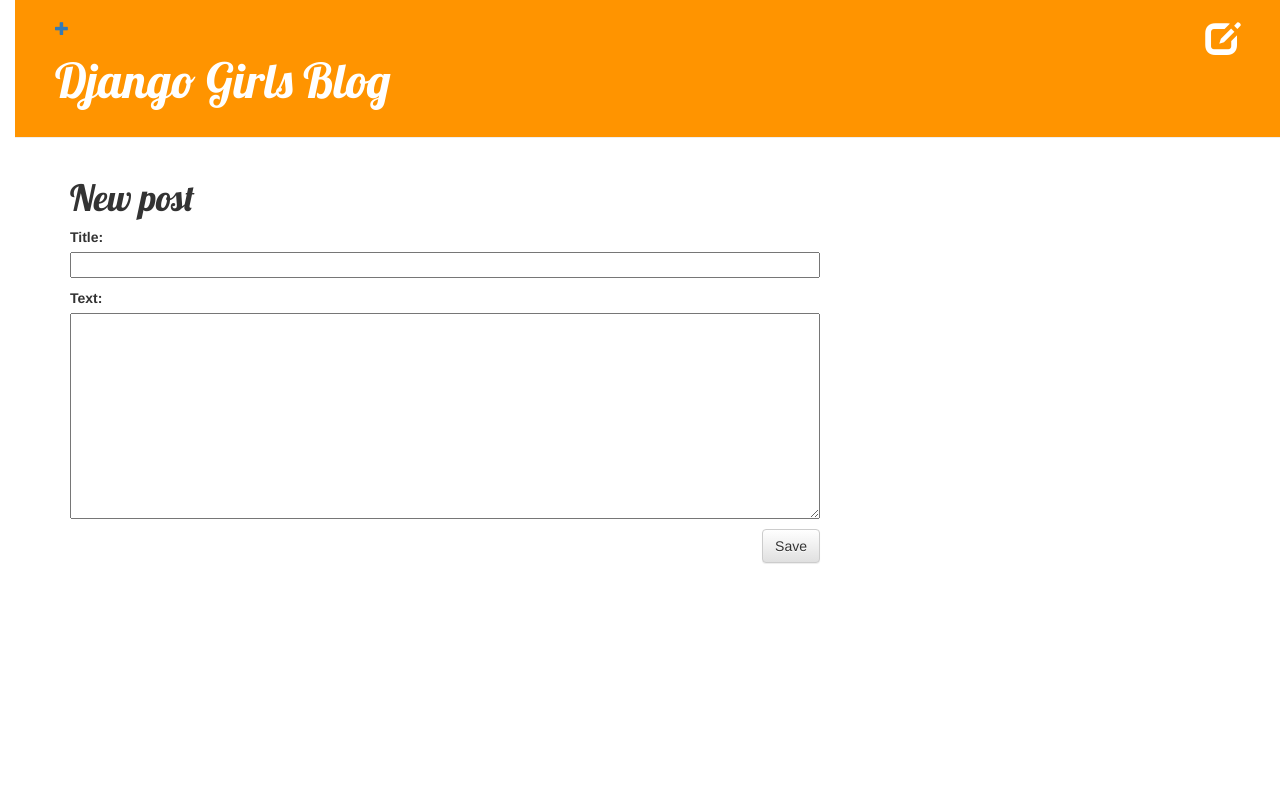
After one commit to ilzirauraz/my-first-blog, a Django app: page /post/new/ in a window 1280 px wide. The commit adds this page. Run offline with Django 3.2, Linux system fonts and the light colour scheme; some libraries are stand-ins or nearby versions.

Commit message:
added functionality for editing, adding, deleting posts and drafts

```diff
--- /dev/null
+++ b/blog/forms.py
@@ -0,0 +1,8 @@
+from django import forms
+from .models import Post
+
+class PostForm(forms.ModelForm):
+
+    class Meta:
+        model = Post
+        fields = ('title', 'text', )
--- /dev/null
+++ b/blog/static/css/blog.css
@@ -0,0 +1,55 @@
+h1 a {
+    color: #FCA205;
+    font-family: 'Lobster';
+
+}
+
+body{
+    padding-left: 15px;
+}
+.page-header {
+    background-color: #ff9400;
+    margin-top: 0;
+    padding: 20px 20px 20px 40px;
+}
+
+.page-header h1, .page-header h1 a, .page-header h1 a:visited, .page-header h1 a:active {
+    color: #ffffff;
+    font-size: 36pt;
+    text-decoration: none;
+}
+
+.content {
+    margin-left: 40px;
+}
+
+h1, h2, h3, h4 {
+    font-family: 'Lobster', cursive;
+}
+
+.date {
+    color: #828282;
+}
+
+.save {
+    float: right;
+}
+
+.post-form textarea, .post-form input {
+    width: 100%;
+}
+
+.top-menu, .top-menu:hover, .top-menu:visited {
+    color: #ffffff;
+    float: right;
+    font-size: 26pt;
+    margin-right: 20px;
+}
+
+.post {
+    margin-bottom: 70px;
+}
+
+.post h1 a, .post h1 a:visited {
+    color: #000000;
+}
--- /dev/null
+++ b/blog/templates/blog/base.html
@@ -0,0 +1,30 @@
+{% load static %}
+<html>
+    <head>
+        <title>Django Girls blog</title>
+        <link rel="stylesheet" href="//maxcdn.bootstrapcdn.com/bootstrap/3.2.0/css/bootstrap.min.css">
+        <link rel="stylesheet" href="//maxcdn.bootstrapcdn.com/bootstrap/3.2.0/css/bootstrap-theme.min.css">
+        <link href='//fonts.googleapis.com/css?family=Lobster&subset=latin,latin-ext' rel='stylesheet' type='text/css'>
+        <link rel="stylesheet" href="{% static 'css/blog.css' %}">
+    </head>
+    <body>
+        <div class="page-header" >
+            {% comment %} {% if user.is_authenticated %} {% endcomment %}
+                <a href={% url 'post_new' %} class="top_menu"><span class="glyphicon glyphicon-plus"></span></a>
+                <a href="{% url 'post_draft_list' %}" class="top-menu"><span class="glyphicon glyphicon-edit"></span></a>
+                {% comment %} <p class="top-menu">Hello {{ user.username }} <small> (<a href="{% url 'logout' %}"> Log out </a>)<small></p> {% endcomment %}
+            {% comment %} {% else  %}
+                <a href="{% url 'login' %}" class="top-menu"><span class="glyphicon glyphicon-lock"></span></a> {% endcomment %}
+            {% comment %} {% endif %} {% endcomment %}
+            <h1><a href="/">Django Girls Blog</a></h1>
+        </div>
+        <div class="content container">
+            <div class="row">
+                <div class="col-md-8">
+                {% block content %}
+                {% endblock %}
+                </div>
+            </div>
+        </div>
+    </body>
+</html>
--- /dev/null
+++ b/blog/templates/blog/post_edit.html
@@ -0,0 +1,9 @@
+{% extends 'blog/base.html' %}
+
+{% block content %}
+    <h1>New post</h1>
+    <form method="POST" class="post-form">{% csrf_token %}
+        {{ form.as_p }}
+        <button type="submit" class="save btn btn-default">Save</button>
+    </form>
+{% endblock %}
--- a/blog/urls.py
+++ b/blog/urls.py
@@ -3,4 +3,10 @@
 
 urlpatterns = [
     path('', views.post_list, name = 'post_list'),
+    path('post/new/', views.post_new, name='post_new'),
+    path('post/<int:pk>/', views.post_detail, name='post_detail'),
+    path('drafts/', views.post_draft_list, name = 'post_draft_list'),
+    path('post/<pk>/publish', views.post_publish, name='post_publish'),
+    path('post/<pk>/remove/', views.post_remove, name='post_remove'),
+    path('post/<pk>/edit/', views.post_edit, name='post_edit'),
 ]
--- a/blog/views.py
+++ b/blog/views.py
@@ -1,7 +1,55 @@
-from django.shortcuts import render
+from django.db.models.query import InstanceCheckMeta
+from django.shortcuts import get_object_or_404, render, redirect
 from django.utils import timezone
 from .models import Post
+from .forms import PostForm
 
 def post_list(request):
     posts = Post.objects.all()
     return render(request, 'blog/post_list.html', {'posts':posts})
+
+def post_draft_list(request):
+    posts = Post.objects.filter(published_date__isnull=True).order_by('created_date')
+    return render(request, 'blog/post_draft_list.html', {'posts':posts})
+
+def post_publish(request, pk):
+    post = get_object_or_404(Post, pk=pk)
+    post.publish
+    return redirect('post_detail', pk=pk)
+
+def post_detail(request, pk):
+    post = get_object_or_404(Post, pk=pk)
+    return render(request, 'blog/post_detail.html', {'post': post})
+
+def post_new(request):
+    if request.method == "POST":
+       form = PostForm(request.POST)
+       if form.is_valid():
+           post = form.save(commit=False)
+           post.author = request.user
+           post.published_date = timezone.now()
+           post.save()
+           return redirect('post_detail', pk=post.pk)
+    else:
+        form = PostForm()
+    return render(request, 'blog/post_edit.html', {'form': form})
+
+
+def post_remove(request, pk):
+    post = get_object_or_404(Post, pk=pk)
+    post.delete()
+    return redirect('post_list')
+
+def post_edit(request, pk):
+    post = get_object_or_404(Post, pk=pk)
+    if request.method == 'POST':
+        form = PostForm(request.POST, instance=post)
+        if form.is_valid():
+            post = form.save(commit=False)
+            post.author = request.user
+            post.publish_date = timezone.now()
+            post.save()
+            return redirect('post_detail', pk=post.pk)
+    else:
+        form = PostForm(instance=post)
+    return render(request, 'blog/post_edit.html', {'form': form})
```
Also changed, not shown: blog/templates/blog/post_detail.html (added, +19 -0 lines), blog/templates/blog/post_draft_list.html (added, +11 -0 lines), blog/templates/blog/post_list.html (+10 -15 lines), blog/templates/registration/login.html (added, +24 -0 lines).
